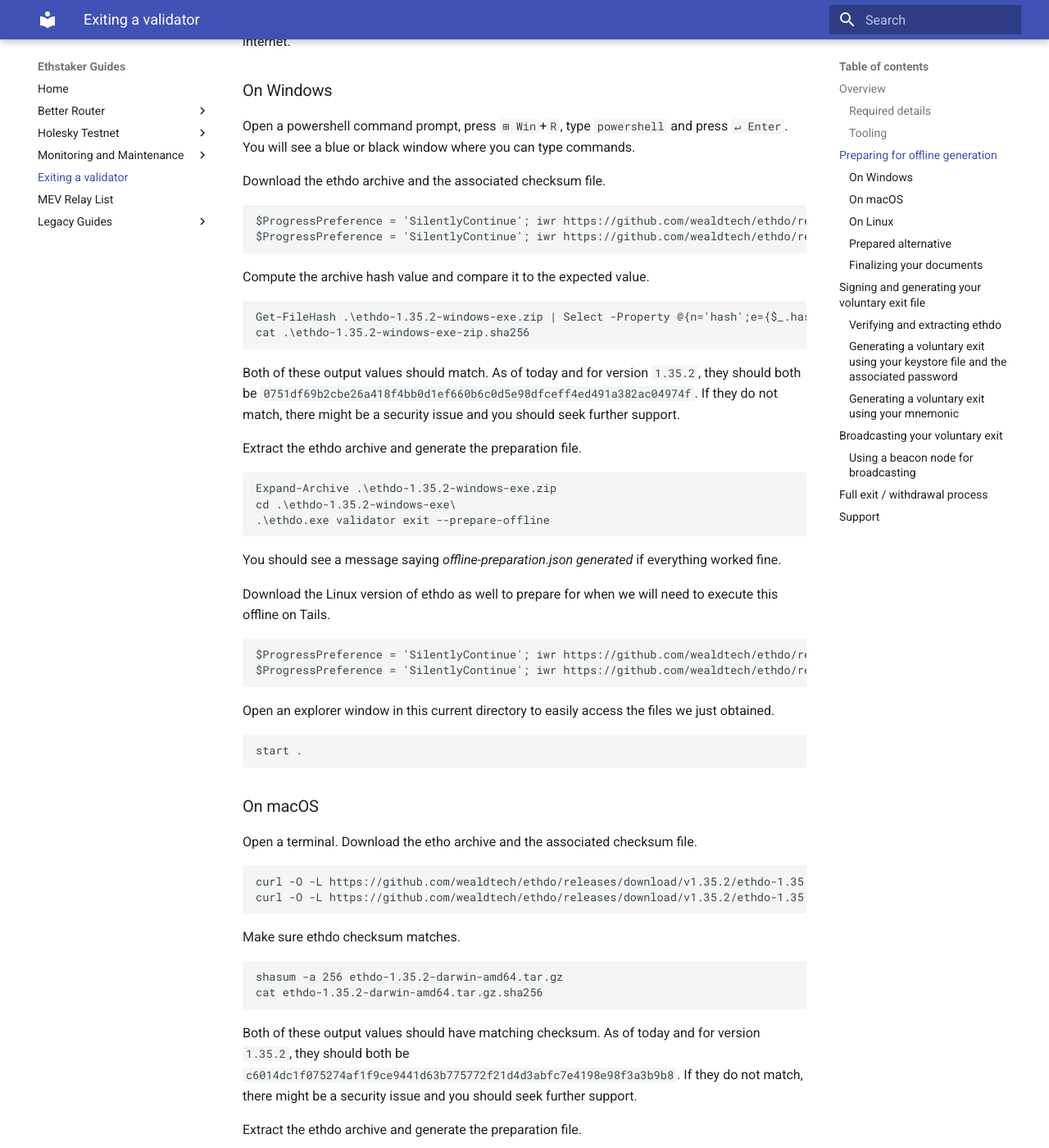
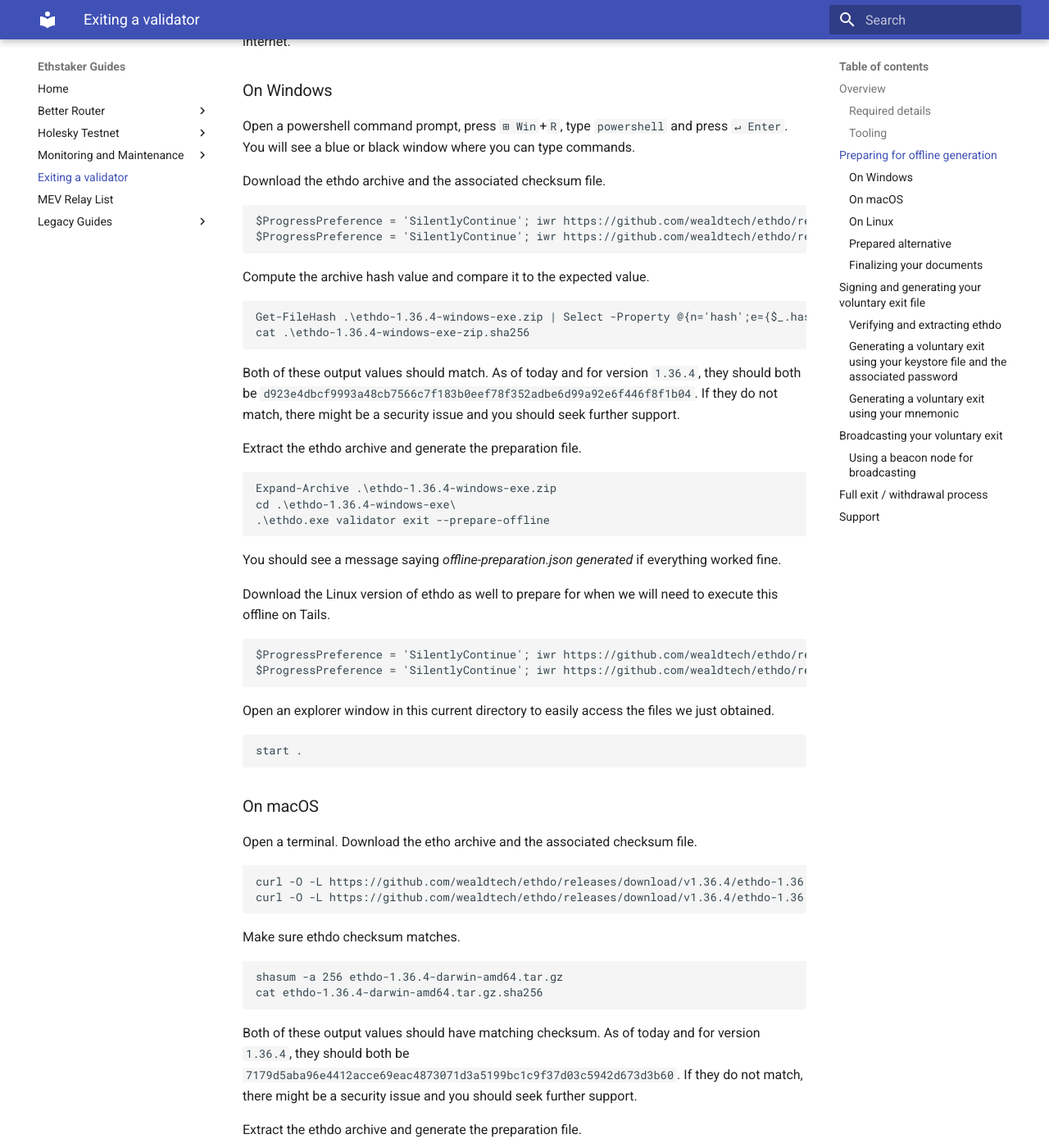
Before and after one commit to eth-educators/ethstaker-guides, an MkDocs documentation site: the page built from docs/voluntary-exit.md, in a window 1280 px wide and 1400 px high, scrolled down 1891 px. Shown: the whole window at 82% size. Built offline with MkDocs 1.6.1 and Material for MkDocs 9.7.7, drawn with Linux system fonts in a browser that asks for light colours; some of the changed text lies outside the part shown.

Commit message:
Update ethdo to latest version.

````diff
--- a/docs/voluntary-exit.md
+++ b/docs/voluntary-exit.md
@@ -36,7 +36,7 @@
 
 ### Tooling
 
-For most of this guide, we will use ethdo *version 1.35.2*. You should use the latest stable version available from https://github.com/wealdtech/ethdo/releases and adapt this guide to that latest version if a new version is released.
+For most of this guide, we will use ethdo *version 1.36.4*. You should use the latest stable version available from https://github.com/wealdtech/ethdo/releases and adapt this guide to that latest version if a new version is released.
 
 ## Preparing for offline generation
 
@@ -49,24 +49,24 @@
 Download the ethdo archive and the associated checksum file.
 
 ```powershell
-$ProgressPreference = 'SilentlyContinue'; iwr https://github.com/wealdtech/ethdo/releases/download/v1.35.2/ethdo-1.35.2-windows-exe.zip -outfile ethdo-1.35.2-windows-exe.zip
-$ProgressPreference = 'SilentlyContinue'; iwr https://github.com/wealdtech/ethdo/releases/download/v1.35.2/ethdo-1.35.2-windows-exe-zip.sha256 -outfile ethdo-1.35.2-windows-exe-zip.sha256
+$ProgressPreference = 'SilentlyContinue'; iwr https://github.com/wealdtech/ethdo/releases/download/v1.36.4/ethdo-1.36.4-windows-exe.zip -outfile ethdo-1.36.4-windows-exe.zip
+$ProgressPreference = 'SilentlyContinue'; iwr https://github.com/wealdtech/ethdo/releases/download/v1.36.4/ethdo-1.36.4-windows-exe-zip.sha256 -outfile ethdo-1.36.4-windows-exe-zip.sha256
 ```
 
 Compute the archive hash value and compare it to the expected value.
 
 ```powershell
-Get-FileHash .\ethdo-1.35.2-windows-exe.zip | Select -Property @{n='hash';e={$_.hash.tolower()}} | Select -ExpandProperty "hash"
-cat .\ethdo-1.35.2-windows-exe-zip.sha256
+Get-FileHash .\ethdo-1.36.4-windows-exe.zip | Select -Property @{n='hash';e={$_.hash.tolower()}} | Select -ExpandProperty "hash"
+cat .\ethdo-1.36.4-windows-exe-zip.sha256
 ```
 
-Both of these output values should match. As of today and for version `1.35.2`, they should both be `0751df69b2cbe26a418f4bb0d1ef660b6c0d5e98dfceff4ed491a382ac04974f`. If they do not match, there might be a security issue and you should seek further support.
+Both of these output values should match. As of today and for version `1.36.4`, they should both be `d923e4dbcf9993a48cb7566c7f183b0eef78f352adbe6d99a92e6f446f8f1b04`. If they do not match, there might be a security issue and you should seek further support.
 
 Extract the ethdo archive and generate the preparation file.
 
 ```powershell
-Expand-Archive .\ethdo-1.35.2-windows-exe.zip
-cd .\ethdo-1.35.2-windows-exe\
+Expand-Archive .\ethdo-1.36.4-windows-exe.zip
+cd .\ethdo-1.36.4-windows-exe\
 .\ethdo.exe validator exit --prepare-offline
 ```
 
@@ -75,8 +75,8 @@
 Download the Linux version of ethdo as well to prepare for when we will need to execute this offline on Tails.
 
 ```powershell
-$ProgressPreference = 'SilentlyContinue'; iwr https://github.com/wealdtech/ethdo/releases/download/v1.35.2/ethdo-1.35.2-linux-amd64.tar.gz -outfile ethdo-1.35.2-linux-amd64.tar.gz
-$ProgressPreference = 'SilentlyContinue'; iwr https://github.com/wealdtech/ethdo/releases/download/v1.35.2/ethdo-1.35.2-linux-amd64.tar.gz.sha256 -outfile ethdo-1.35.2-linux-amd64.tar.gz.sha256
+$ProgressPreference = 'SilentlyContinue'; iwr https://github.com/wealdtech/ethdo/releases/download/v1.36.4/ethdo-1.36.4-linux-amd64.tar.gz -outfile ethdo-1.36.4-linux-amd64.tar.gz
+$ProgressPreference = 'SilentlyContinue'; iwr https://github.com/wealdtech/ethdo/releases/download/v1.36.4/ethdo-1.36.4-linux-amd64.tar.gz.sha256 -outfile ethdo-1.36.4-linux-amd64.tar.gz.sha256
 ```
 
 Open an explorer window in this current directory to easily access the files we just obtained.
@@ -90,23 +90,23 @@
 Open a terminal. Download the etho archive and the associated checksum file.
 
 ```console
-curl -O -L https://github.com/wealdtech/ethdo/releases/download/v1.35.2/ethdo-1.35.2-darwin-amd64.tar.gz
-curl -O -L https://github.com/wealdtech/ethdo/releases/download/v1.35.2/ethdo-1.35.2-darwin-amd64.tar.gz.sha256
+curl -O -L https://github.com/wealdtech/ethdo/releases/download/v1.36.4/ethdo-1.36.4-darwin-amd64.tar.gz
+curl -O -L https://github.com/wealdtech/ethdo/releases/download/v1.36.4/ethdo-1.36.4-darwin-amd64.tar.gz.sha256
 ```
 
 Make sure ethdo checksum matches.
 
 ```console
-shasum -a 256 ethdo-1.35.2-darwin-amd64.tar.gz
-cat ethdo-1.35.2-darwin-amd64.tar.gz.sha256
+shasum -a 256 ethdo-1.36.4-darwin-amd64.tar.gz
+cat ethdo-1.36.4-darwin-amd64.tar.gz.sha256
 ```
 
-Both of these output values should have matching checksum. As of today and for version `1.35.2`, they should both be `c6014dc1f075274af1f9ce9441d63b775772f21d4d3abfc7e4198e98f3a3b9b8`. If they do not match, there might be a security issue and you should seek further support.
+Both of these output values should have matching checksum. As of today and for version `1.36.4`, they should both be `7179d5aba96e4412acce69eac4873071d3a5199bc1c9f37d03c5942d673d3b60`. If they do not match, there might be a security issue and you should seek further support.
 
 Extract the ethdo archive and generate the preparation file.
 
 ```console
-tar xvf ethdo-1.35.2-darwin-amd64.tar.gz
+tar xvf ethdo-1.36.4-darwin-amd64.tar.gz
 ./ethdo validator exit --prepare-offline
 ```
 
@@ -115,8 +115,8 @@
 Download the Linux version of ethdo as well to prepare for when we will need to execute this offline on Tails.
 
 ```console
-curl -O -L https://github.com/wealdtech/ethdo/releases/download/v1.35.2/ethdo-1.35.2-linux-amd64.tar.gz
-curl -O -L https://github.com/wealdtech/ethdo/releases/download/v1.35.2/ethdo-1.35.2-linux-amd64.tar.gz.sha256
+curl -O -L https://github.com/wealdtech/ethdo/releases/download/v1.36.4/ethdo-1.36.4-linux-amd64.tar.gz
+curl -O -L https://github.com/wealdtech/ethdo/releases/download/v1.36.4/ethdo-1.36.4-linux-amd64.tar.gz.sha256
 ```
 
 Open a finder window in this current directory to easily access the files we just obtained.
@@ -130,23 +130,23 @@
 Open a terminal. Download the etho archive and the associated checksum file.
 
 ```console
-wget https://github.com/wealdtech/ethdo/releases/download/v1.35.2/ethdo-1.35.2-linux-amd64.tar.gz
-wget https://github.com/wealdtech/ethdo/releases/download/v1.35.2/ethdo-1.35.2-linux-amd64.tar.gz.sha256
+wget https://github.com/wealdtech/ethdo/releases/download/v1.36.4/ethdo-1.36.4-linux-amd64.tar.gz
+wget https://github.com/wealdtech/ethdo/releases/download/v1.36.4/ethdo-1.36.4-linux-amd64.tar.gz.sha256
 ```
 
 Make sure ethdo checksum matches.
 
 ```console
-sha256sum ethdo-1.35.2-linux-amd64.tar.gz
-cat ethdo-1.35.2-linux-amd64.tar.gz.sha256
+sha256sum ethdo-1.36.4-linux-amd64.tar.gz
+cat ethdo-1.36.4-linux-amd64.tar.gz.sha256
 ```
 
-Both of these output values should have matching checksum. As of today and for version `1.35.2`, they should both be `047a05eed50f03299cc64a3fdfa7e8111c7e23c41a066699ef66740d95044805`. If they do not match, there might be a security issue and you should seek further support.
+Both of these output values should have matching checksum. As of today and for version `1.36.4`, they should both be `1b64feee84c1ac9c1c02807442e58976a4830418de2ec251166f14d71487a675`. If they do not match, there might be a security issue and you should seek further support.
 
 Extract the ethdo archive and generate the preparation file.
 
 ```console
-tar xvf ethdo-1.35.2-linux-amd64.tar.gz
+tar xvf ethdo-1.36.4-linux-amd64.tar.gz
 ./ethdo validator exit --prepare-offline
 ```
 
@@ -173,8 +173,8 @@
 Copy those files on your second USB stick.
 
 - `offline-preparation.json`
-- `ethdo-1.35.2-linux-amd64.tar.gz`
-- `ethdo-1.35.2-linux-amd64.tar.gz.sha256`
+- `ethdo-1.36.4-linux-amd64.tar.gz`
+- `ethdo-1.36.4-linux-amd64.tar.gz.sha256`
 
 If you want to use your keystore file and the associated password to generate your voluntary exit file, make sure to copy the keystore file on the same USB stick that you put the `offline-preparation.json` file. Try avoiding entering the associated password in a file on the same USB stick in clear text.
 
@@ -191,16 +191,16 @@
 Start a terminal. Make sure ethdo checksum matches.
 
 ```console
-sha256sum ethdo-1.35.2-linux-amd64.tar.gz
-cat ethdo-1.35.2-linux-amd64.tar.gz.sha256
+sha256sum ethdo-1.36.4-linux-amd64.tar.gz
+cat ethdo-1.36.4-linux-amd64.tar.gz.sha256
 ```
 
-Both of these output values should have matching checksum. As of today and for version `1.35.2`, they should both be `047a05eed50f03299cc64a3fdfa7e8111c7e23c41a066699ef66740d95044805`. If they do not match, there might be a security issue and you should seek further support.
+Both of these output values should have matching checksum. As of today and for version `1.36.4`, they should both be `1b64feee84c1ac9c1c02807442e58976a4830418de2ec251166f14d71487a675`. If they do not match, there might be a security issue and you should seek further support.
 
 Extract the ethdo archive.
 
 ```console
-tar xvf ethdo-1.35.2-linux-amd64.tar.gz
+tar xvf ethdo-1.36.4-linux-amd64.tar.gz
 ```
 
 From here you can either use [your keystore file and the associated password](#generating-a-voluntary-exit-using-your-keystore-file-and-the-associated-password) or use [your mnemonic](#generating-a-voluntary-exit-using-your-mnemonic) to generate your voluntary exit file.
````
